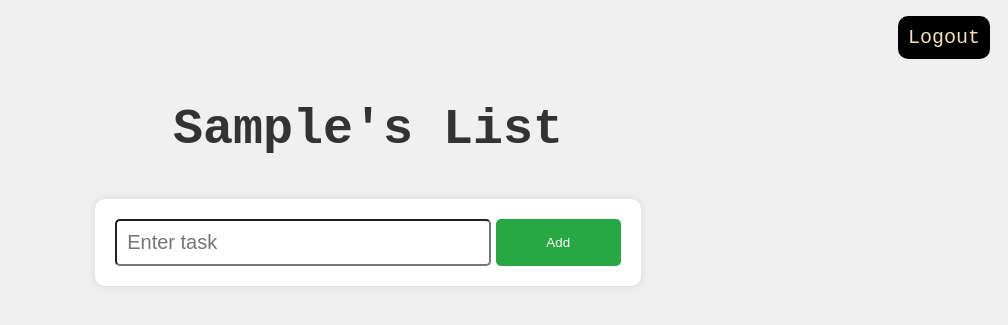
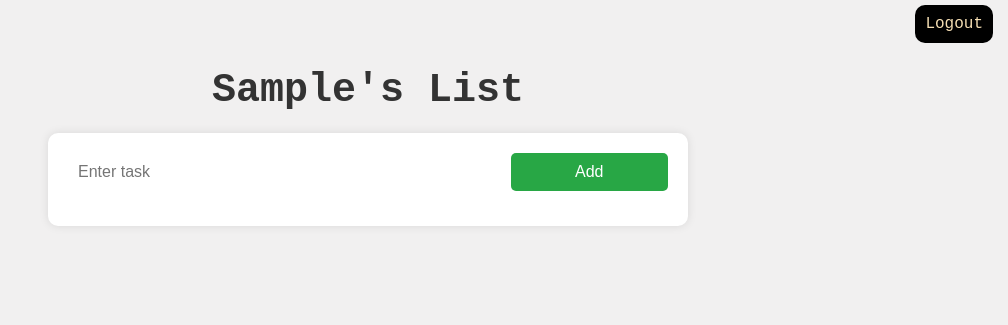
Before and after one commit to Thirumalesh921/To-do-list, a Django app: page / in a window 1280 px wide. Shown: the top 325 px of the page, without its empty margins (272-1280 px from the left). Run offline with Django 5.2, Linux system fonts and the light colour scheme; the visitor is signed in with stand-in values (Sample User, id 1); data that the repository does not hold is empty.

Commit message:
Update index.html

```diff
--- a/templates/index.html
+++ b/templates/index.html
@@ -5,117 +5,138 @@
     <meta name="viewport" content="width=device-width, initial-scale=1.0">
     <title>To-Do List</title>
     <style>
-        body{
+    body {
         background-color: rgb(241, 240, 240);
+        margin: 0;
+        padding: 0;
+        font-family: 'Courier New', Courier, monospace;
     }
+
     h2 {
-            font-family: 'Courier New', Courier;
-            font-size: 50px;
+        font-size: 2.5rem;
         text-align: center;
         color: #333;
+        margin: 20px 0;
     }
+
     .container {
-            width: 40%;
+        width: 90%;
+        max-width: 600px;
         margin: auto;
         background: white;
         padding: 20px;
         border-radius: 10px;
         box-shadow: 0 0 10px rgba(0, 0, 0, 0.1);
     }
-        input {
+
+    input, button {
+        font-size: 1rem;
+        padding: 10px;
         border-radius: 5px;
-            font-size: 20px;
-            padding: 10px;
+        border: none;
     }
+
     .add {
-            padding: 10px;
         background-color: #28a745;
         color: white;
-            border: none;
         cursor: pointer;
     }
+
+    .delete {
+        background: red;
+        color: white;
+        cursor: pointer;
+    }
+
     .done {
         text-decoration: line-through;
     }
-        .delete {
-            background: red;
-            color: white;
-            border: none;
-            padding: 10px;
-            cursor: pointer;
+
+    #list {
+        width: 100%;
+        margin: 10px auto;
+        display: flex;
+        gap: 10px;
+        flex-wrap: wrap;
     }
-        #list{
-            width: 90%;
-            margin: 10px auto auto auto;
-            display: grid;
-            grid-template-columns: 3fr 1fr;
-            grid-gap: 5px;
-        }
-        #text{
-            padding: 10px;
-            border: none;
-            border-radius: 5px;
+
+    #text {
+        flex: 3;
         background-color: yellowgreen;
         color: red;
         cursor: pointer;
     }
-        #inp{
-            display: grid;
-            grid-template-columns: 3fr 1fr;
-            grid-gap: 5px;
+
+    #inp {
+        display: flex;
+        gap: 10px;
+        flex-wrap: wrap;
+        margin-bottom: 15px;
     }
-        #inp button{
-            border-radius: 5px;
+
+    #inp input {
+        flex: 3;
+    }
+
+    #inp button {
+        flex: 1;
+    }
+
+    .navbar {
+        text-align: right;
         padding: 10px;
     }
-        .navbar{
-            text-align: right;
+
+    .navbar ul {
+        margin: 0;
+        padding: 0;
     }
-        .navbar ul{
-            font-family: 'Courier New', Courier, monospace;
-        }
-        .navbar a{
-            font-size: 20px;
+
+    .navbar a {
+        font-size: 1rem;
         padding: 10px;
         border-radius: 10px;
         color: wheat;
         background-color: black;
         text-decoration: none;
     }
-        .navbar a:hover{
+
+    .navbar a:hover {
         color: black;
         background-color: wheat;
     }
-        li{
-            margin: 10px;
+
+    li {
         list-style: none;
         display: inline-block;
+        margin: 5px;
     }
-        .container a{
-            font-size: 20px;
+
+    .container a {
+        font-size: 1rem;
         text-decoration: none;
-            font-family: 'Courier New', Courier, monospace;
         color: wheat;
         background-color: black;
         border-radius: 10px;
         padding: 10px;
+        display: inline-block;
+        text-align: center;
     }
-        .container a:hover{
+
+    .container a:hover {
         color: black;
         background-color: wheat;
     }
-        .container p{
-            justify-self: center;
+
+    .container p {
+        text-align: center;
     }
-        #hid{
+
+    #hid {
         visibility: hidden;
     }
-        #text{
-            font-size: 20px;
-            color: red;
-            font-family: 'Courier New', Courier, monospace;
-        }
 </style>
+
 </head>
 <body>
     <div class="navbar">
```
Lines whose indentation alone changed are shown as unchanged.
